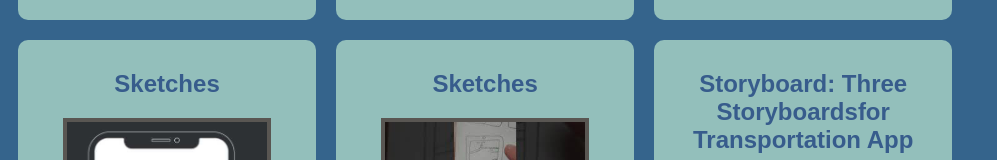
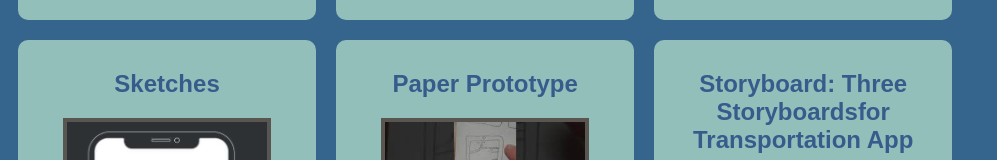
Before and after one commit to MatthewLOlson/MatthewLOlson.github.io, a plain HTML site: page index.html in a window 1280 px wide. Shown: the part 552-712 px from the top of the page, without its empty margins (0-997 px from the left). Drawn offline with Linux system fonts and the light colour scheme.

Commit message:
Add files via upload

```diff
--- a/index.html
+++ b/index.html
@@ -49,7 +49,7 @@
             <!--Prototype Assignment-->
             <section class="assignment">
                 <a href="https://youtu.be/cYDdZlxZTmo">
-                    <h2>Sketches</h2>
+                    <h2>Paper Prototype</h2>
                     </a>
                 <a href="https://youtu.be/cYDdZlxZTmo"><img src="images/mq3.png"></a>
                     <p>
```
